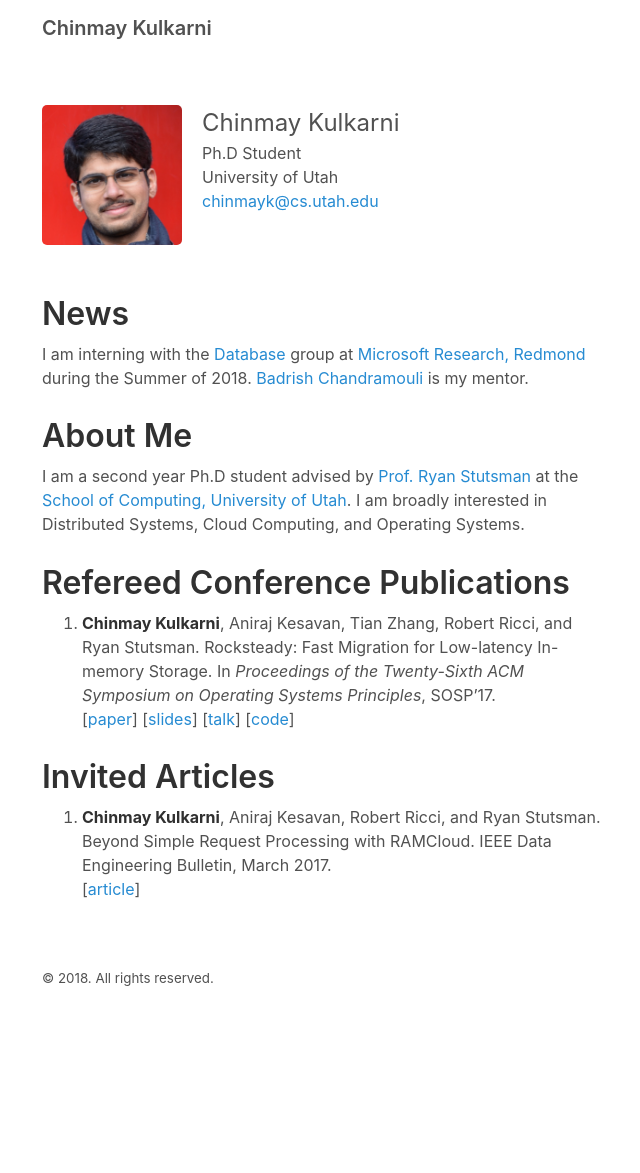
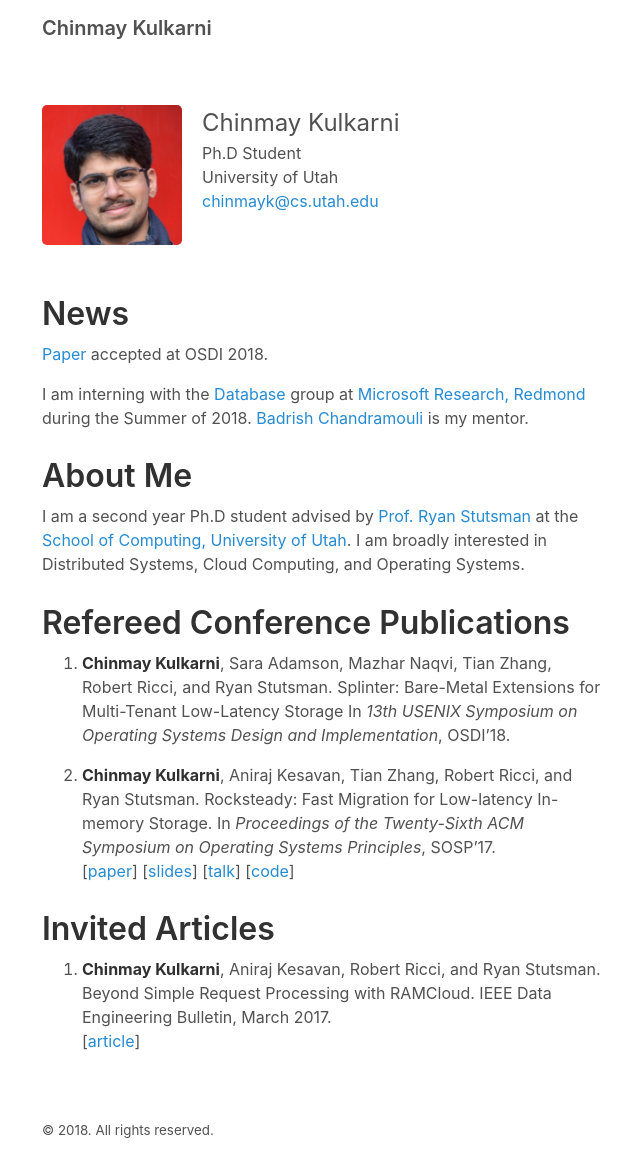
Before and after one commit to chinkulkarni/chinkulkarni.github.io, a Jekyll site: the page built from index.md, in a window 1280 px wide. Shown: the whole page, without its empty margins (318-958 px from the left). Built offline with Jekyll 4.4.1, drawn with Linux system fonts in a browser that asks for light colours; before the commit the page ends 1021 px from its top, so only the background shows below that.

Commit message:
Add in Splinter.

```diff
--- a/index.md
+++ b/index.md
@@ -16,6 +16,8 @@ University of Utah<br>
 
 # News
 
+[Paper](https://www.usenix.org/conference/osdi18/presentation/kulkarni) accepted at OSDI 2018.
+
 I am interning with the [Database](https://www.microsoft.com/en-us/research/group/database/?from=http%3A%2F%2Fresearch.microsoft.com%2Fdb%2F)
 group at [Microsoft Research, Redmond](https://www.microsoft.com/en-us/research/?from=http%3A%2F%2Fresearch.microsoft.com%2F)
 during the Summer of 2018. [Badrish Chandramouli](http://badrish.net/) is my mentor.
@@ -28,7 +30,11 @@ Distributed Systems, Cloud Computing, and Operating Systems.
 
 # Refereed Conference Publications
 
-1. **Chinmay Kulkarni**, Aniraj Kesavan, Tian Zhang, Robert Ricci, and Ryan Stutsman.
+1. **Chinmay Kulkarni**, Sara Adamson, Mazhar Naqvi, Tian Zhang, Robert Ricci, and Ryan Stutsman.
+   Splinter: Bare-Metal Extensions for Multi-Tenant Low-Latency Storage
+   In *13th USENIX Symposium on Operating Systems Design and Implementation*, OSDI'18.<br>
+
+2. **Chinmay Kulkarni**, Aniraj Kesavan, Tian Zhang, Robert Ricci, and Ryan Stutsman.
    Rocksteady: Fast Migration for Low-latency In-memory Storage.
    In *Proceedings of the Twenty-Sixth ACM Symposium on Operating Systems Principles*, SOSP'17.<br>
    [[paper](https://dl.acm.org/authorize?N659115)]
```
